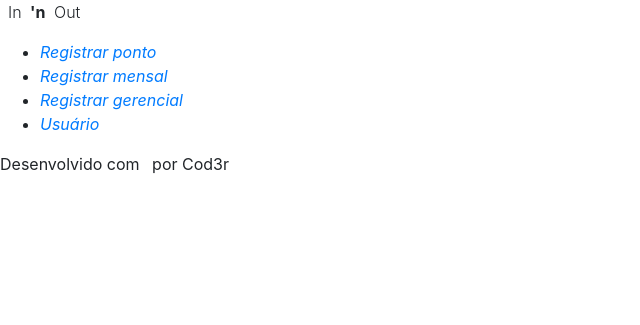
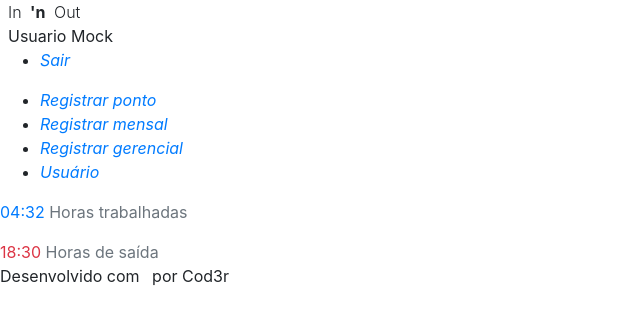
Before and after one commit to gui-s-antunes/innout, a PHP site: template src/views/template/left.php in a window 1280 px wide. Shown: the top 325 px of the page, without its empty margins (0-640 px from the left). Run offline with PHP 8.4, Linux system fonts and the light colour scheme; the template is opened without the code that fills it, so the values that code supplies are empty; some libraries are stand-ins or nearby versions.

Commit message:
template padrao do day_records com css

```diff
--- a/src/controllers/day_records.php
+++ b/src/controllers/day_records.php
@@ -1,4 +1,4 @@
 <?php
     loadTemplateView('day_records');
 ?>
-<h1>OK!</h1>
+<!-- <h1>OK!</h1> -->
--- a/src/views/day_records.php
+++ b/src/views/day_records.php
@@ -1 +1,3 @@
-<h1>test</h1>
+<main class="content">
+    <h1>test</h1>
+</main>
--- a/src/views/template/footer.php
+++ b/src/views/template/footer.php
@@ -3,5 +3,6 @@
     <span><i class='icofont-heart text-danger mx-1'></i></span>
     <span>por Cod3r</span>
 </footer>
+<script src="assets/js/app.js"></script>
 </body>
 </html>
--- a/src/views/template/header.php
+++ b/src/views/template/header.php
@@ -10,7 +10,7 @@
         <link rel="stylesheet" href="assets/css/icofont.min.css">
         <link rel="stylesheet" href="assets/css/template.css">
     </head>
-<body>
+<body class="hide-sidebar">
     <header class='header'>
         <div class="logo">
             <i class="icofont-travelling mr-2"></i>
@@ -23,4 +23,21 @@
             <i class="icofont-navigation-menu"></i>
         </div>
         <div class="spacer"></div>
+        <div class="dropdown">
+            <div class="dropdown-button">
+                <span class="ml-2">Usuario Mock</span>
+                <i class='icofont-simple-down mx-2'></i>
+            </div>
+            <div class="dropdown-content">
+                <ul class="nav-list">
+                    <li class="nav-item">
+                        <a href="logout.php">
+                            <i class="icofont-logout mr-2">
+                                Sair
+                            </i>
+                        </a>
+                    </li>
+                </ul>
+            </div>
+        </div>
     </header>
--- a/src/views/template/left.php
+++ b/src/views/template/left.php
@@ -31,4 +31,25 @@
             </li>
         </ul>
     </nav>
+    <div class="sidebar-widgets">
+        <div class="sidebar-widget">
+            <i class="icon icofont-hour-glass text-primary"></i>
+            <div class="info">
+                <span class="main text-primary">
+                    04:32
+                </span>
+                <span class="label text-muted">Horas trabalhadas</span>
+            </div>
+        </div>
+        <div class="division my-3"></div>
+        <div class="sidebar-widget">
+            <i class="icon icofont-ui-alarm text-danger"></i>
+            <div class="info">
+                <span class="main text-danger">
+                    18:30
+                </span>
+                <span class="label text-muted">Horas de saída</span>
+            </div>
+        </div>
+    </div>
 </aside>
```
Also changed, not shown: public/assets/css/template.css (added), public/assets/js/app.js (added).
